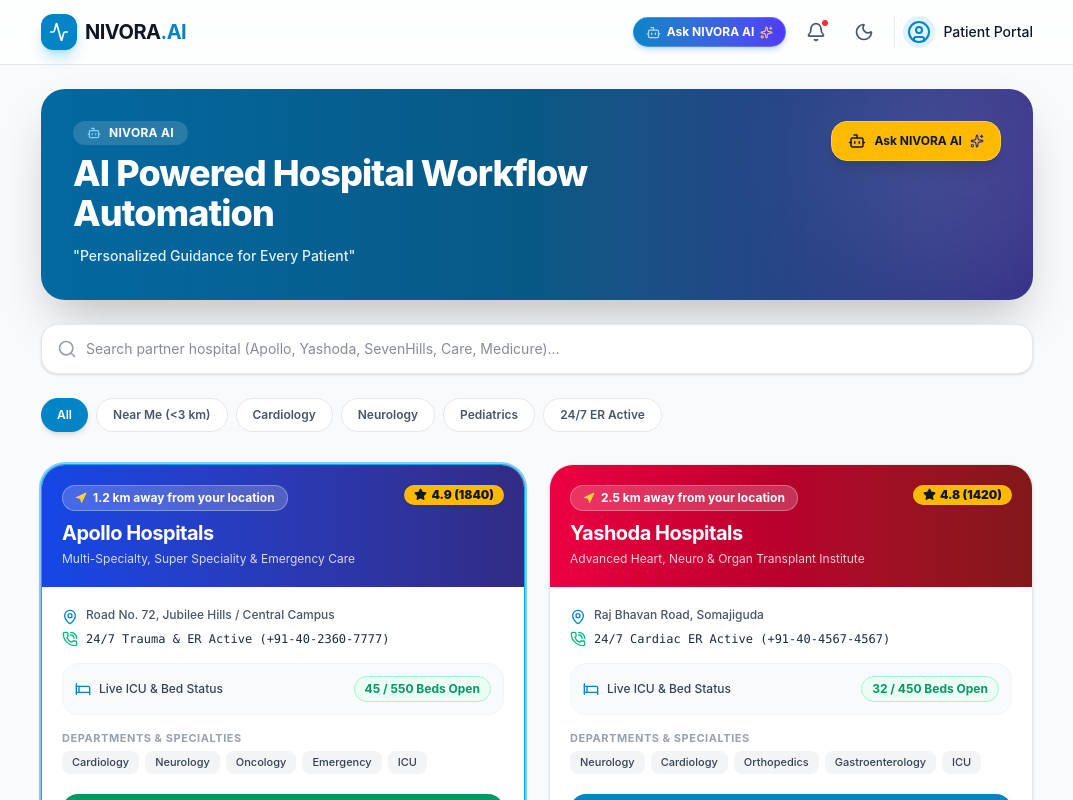
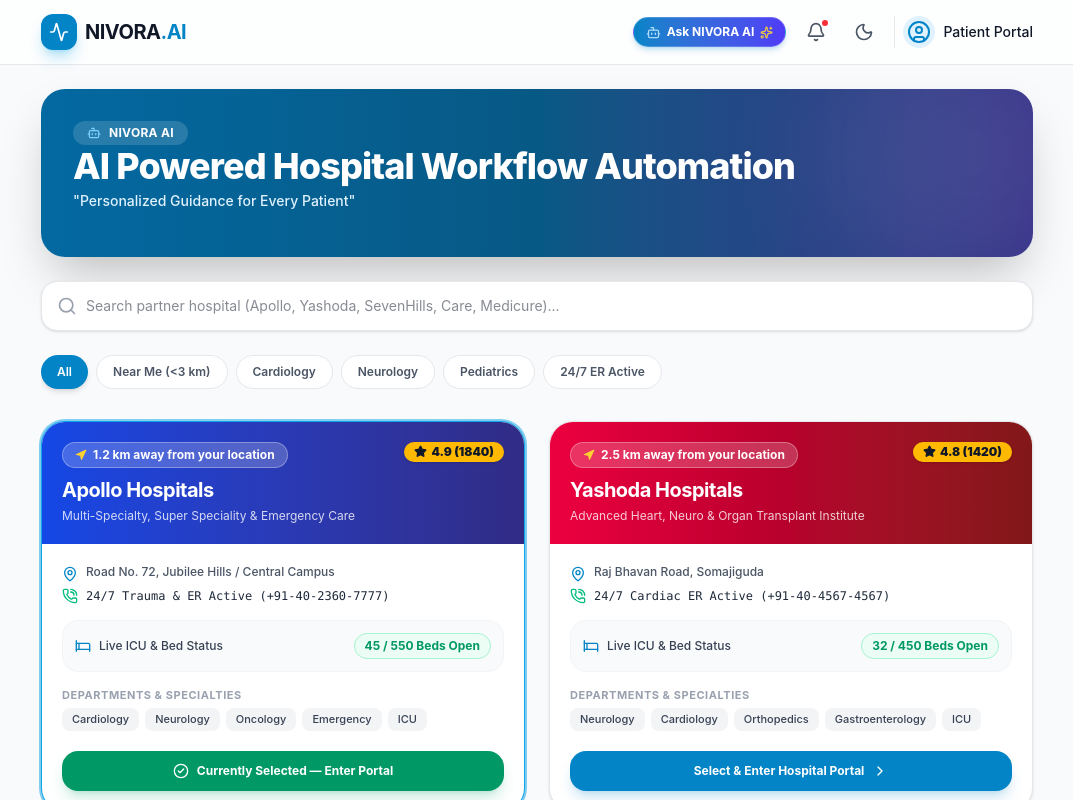
Before and after one commit to salunkhevijayasree/Nivora.ai-3, a React (Vite) app in the folder client/: page /patient/hospitals in a window 1280 px wide. Shown: the top 800 px of the page, without its empty margins (103-1176 px from the left). Built offline with nearby package versions, Linux system fonts and the light colour scheme.

Commit message:
Remove-duplicate-orange-chatbot-button-leaving-single-Ask-NIVORA-AI-button-in-upper-right-header

```diff
--- a/client/src/pages/HospitalSelector.tsx
+++ b/client/src/pages/HospitalSelector.tsx
@@ -9,8 +9,7 @@
   ChevronRight,
   CheckCircle2,
   Navigation,
-  Bot,
-  Sparkles
+  Bot
 } from 'lucide-react';
 import { useHospital, type Hospital } from '../context/HospitalContext';
 
@@ -39,19 +38,12 @@
     navigate('/patient');
   };
 
-  const handleOpenAIChat = () => {
-    window.dispatchEvent(new CustomEvent('open-ai-chatbot'));
-  };
-
   return (
     <div className="space-y-6 animate-in pb-12">
 
-      {/* Header Banner with Clean Upper Right-Hand AI Chatbot Button */}
-      <div className="bg-gradient-to-r from-hospital-700 via-hospital-800 to-indigo-900 rounded-3xl p-6 sm:p-8 text-white shadow-2xl relative overflow-hidden">
-        <div className="flex flex-col md:flex-row md:items-start justify-between gap-4 relative z-10">
-
-          {/* Main Info */}
-          <div className="space-y-2 max-w-xl">
+      {/* Header Banner */}
+      <div className="bg-gradient-to-r from-hospital-700 via-hospital-800 to-indigo-900 rounded-3xl p-6 sm:p-8 text-white shadow-2xl relative overflow-hidden space-y-3">
+        <div className="relative z-10">
           <div className="inline-flex items-center gap-2 bg-white/15 backdrop-blur-md text-white px-3.5 py-1 rounded-full text-xs font-bold tracking-wide">
             <Bot size={14} className="text-hospital-300" /> NIVORA AI
           </div>
@@ -60,23 +52,9 @@
             AI Powered Hospital Workflow Automation
           </h1>
 
-            <p className="text-hospital-100 text-sm font-medium leading-relaxed pt-1">
+          <p className="text-hospital-100 max-w-xl text-sm font-medium leading-relaxed pt-1">
             "Personalized Guidance for Every Patient"
           </p>
-          </div>
-
-          {/* Upper Right-Hand AI Chatbot Button (Clean Layout — No Overlapping Icons!) */}
-          <div className="shrink-0 pt-1 md:pt-0">
-            <button
-              onClick={handleOpenAIChat}
-              className="bg-amber-400 hover:bg-amber-300 text-gray-900 px-4 py-2.5 rounded-2xl font-bold text-xs flex items-center gap-2 shadow-lg hover:scale-105 active:scale-95 transition-all border border-amber-300"
-            >
-              <Bot size={18} className="text-gray-900" />
-              <span>Ask NIVORA AI</span>
-              <Sparkles size={14} className="text-indigo-900" />
-            </button>
-          </div>
-
         </div>
 
         <div className="absolute right-0 top-0 w-72 h-72 bg-white/10 rounded-full blur-3xl -mr-20 -mt-20 pointer-events-none"></div>
```
Lines whose indentation alone changed are shown as unchanged.
